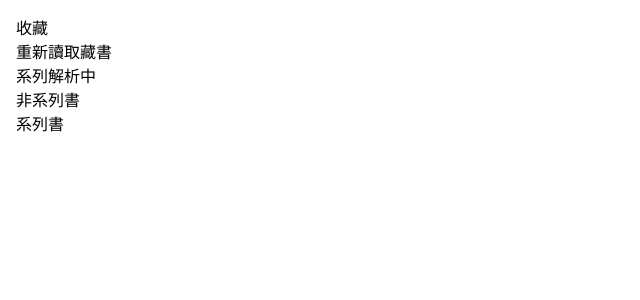
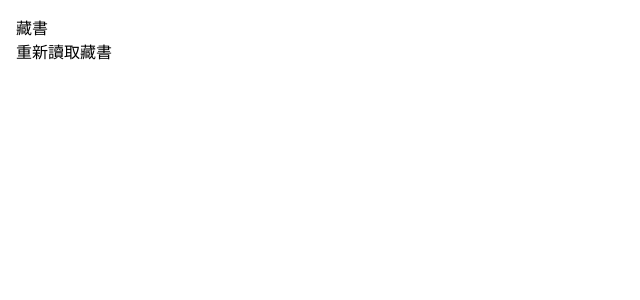
Before and after one commit to drsmile1001/book-walker-helper, a Vue app: page / in a window 1280 px wide. Shown: the top 300 px of the page, without its empty margins (0-640 px from the left). Built offline with nearby package versions, Linux system fonts and the light colour scheme.

Commit message:
feat: 調整版面 無資料集合不顯示標題

```diff
--- a/src/standalone/App.vue
+++ b/src/standalone/App.vue
@@ -1,10 +1,11 @@
 <template>
   <div class="p-4">
-    <h1>收藏</h1>
+    <h1>藏書</h1>
     <button v-if="!loading" @click="reloadCollection">重新讀取藏書</button>
     <div v-if="loading">{{ loadingProgress }}</div>
-    <h2>系列解析中</h2>
-    <div class="flex flex-wrap justify-center">
+    <template v-if="loadingSeries.length">
+      <h2>尚未解析系列</h2>
+      <div class="flex flex-wrap">
         <div
           class="flex p-4 items-center"
           v-for="book in loadingSeries"
@@ -21,8 +22,10 @@
           >
         </div>
       </div>
+    </template>
+    <template v-if="noSeries.length">
       <h2>非系列書</h2>
-    <div class="flex flex-wrap justify-center">
+      <div class="flex flex-wrap">
         <div
           class="flex p-4 items-center"
           v-for="book in noSeries"
@@ -39,10 +42,12 @@
           >
         </div>
       </div>
+    </template>
+    <template v-if="seriesCollection.length">
       <h2>系列書</h2>
       <template v-for="series in seriesCollection" :key="series.name">
         <h3>{{ series.name }}</h3>
-      <div class="flex flex-wrap justify-center">
+        <div class="flex flex-wrap">
           <div
             class="flex p-4 items-center"
             v-for="book in series.books"
@@ -60,11 +65,12 @@
           </div>
         </div>
       </template>
+    </template>
   </div>
 </template>
 
 <script lang="ts">
-import { computed, defineComponent, reactive } from "vue"
+import { computed, defineComponent } from "vue"
 import {
   booksProperty,
   reloadCollection,
```
Lines whose indentation alone changed are shown as unchanged.
